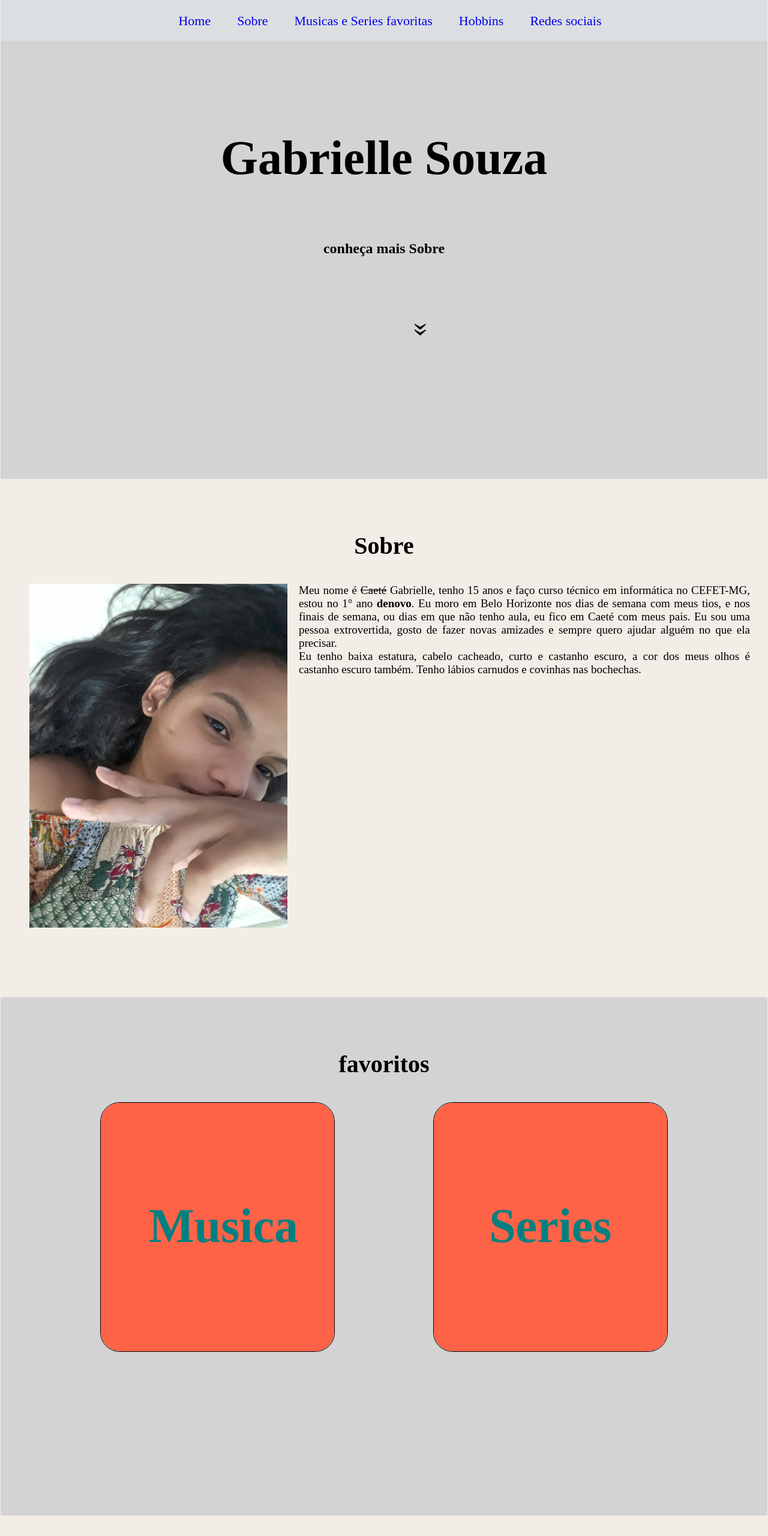
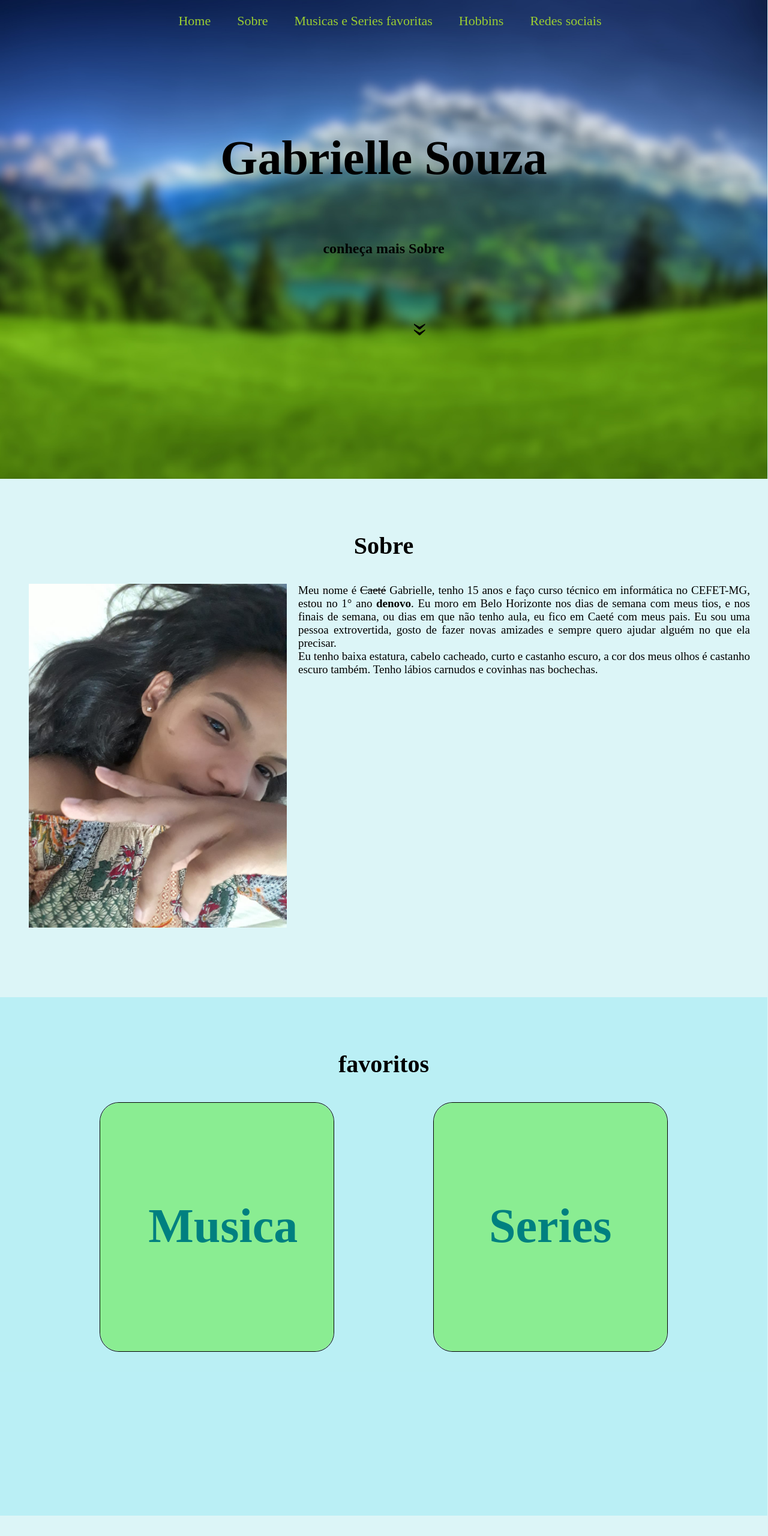
Before and after one commit to TorugoH/Site-pessoal-K-T, a plain HTML site: page index.html in a window 1280 px wide. Shown: the top 2560 px of the page at 60% size. Drawn offline with Linux system fonts and the light colour scheme.

Commit message:
Add files via upload

```diff
--- a/estilo.css
+++ b/estilo.css
@@ -20,8 +20,8 @@
     background-color:#bfbdbd;
 }
 body{
-    background-color: #efe8dfc2;
-    margin-left: 1px;
+    background-color: #b3eaef73;
+
     margin-right: 1px;
 }
 footer,header{
@@ -40,21 +40,21 @@ footer,header{
     padding: 10px;
     height: 3em;
     width: 100%;
-    background: #f0f8ff52;
+    background: #f0f8ff00;
     left: 0;
 }
 
 #menu li{
     display: inline;
-
 }
 #menu a{
-        text-decoration: none;
-        padding: 20px;
+    text-decoration: none;
+    padding: 20px;
     font-size: 21px;
     position: relative;
     top: 12px;
     font-size: 22px;
+    color: yellowgreen;
 }
 #menu h1{
     font-size: 5em;
@@ -70,6 +70,13 @@ footer,header{
     top: 11em;
 }
 header{
+    background-color: #282d2dfa;
+    background-image: url('imagens/fundo.jpg');
+    background-position: center top;
+    background-repeat: no-repeat;
+    background-size: cover;
+    background-attachment: fixed;
+    position: relative;
     background-color: lightgrey;
     height: 48em;
 }
@@ -106,7 +113,7 @@ h1 {
 }
 #favoritos{
     clear: both;
-    background-color: lightgrey;
+    background-color: #68e1ec4a;
 }
 /*criação dos cards*/
 .card{
@@ -126,7 +133,7 @@ h1 {
     width: 100%;
     height: 100%;
     backface-visibility: hidden;
-    background-color: tomato;
+    background-color: #73ec61ab;
     color: teal;
     border-radius: 2em;
 }
@@ -135,10 +142,11 @@ h1 {
     width: 100%;
     height: 100%;
     backface-visibility: hidden;
-    background-color:tomato;
+    background-color:#73ec61;
     color: teal;
     transform: rotateY(180deg);
     border-radius: 2em;
+    z-index:1;
 }
 .card h1{
     position: relative;
@@ -191,7 +199,7 @@ h1 {
 }
 /*Mexendo com o footer*/
 footer{
-    background-color: lightgrey;
+    background-color: #68e1ec4a;
 
 }
 #contatos img {
@@ -200,5 +208,5 @@ footer{
     text-align: center;
     position: relative;
     left: 46%;
-    top: -3em;
+    top: 0em;
 }
```
Also changed, not shown: imagens/fundo.jpg (added).
